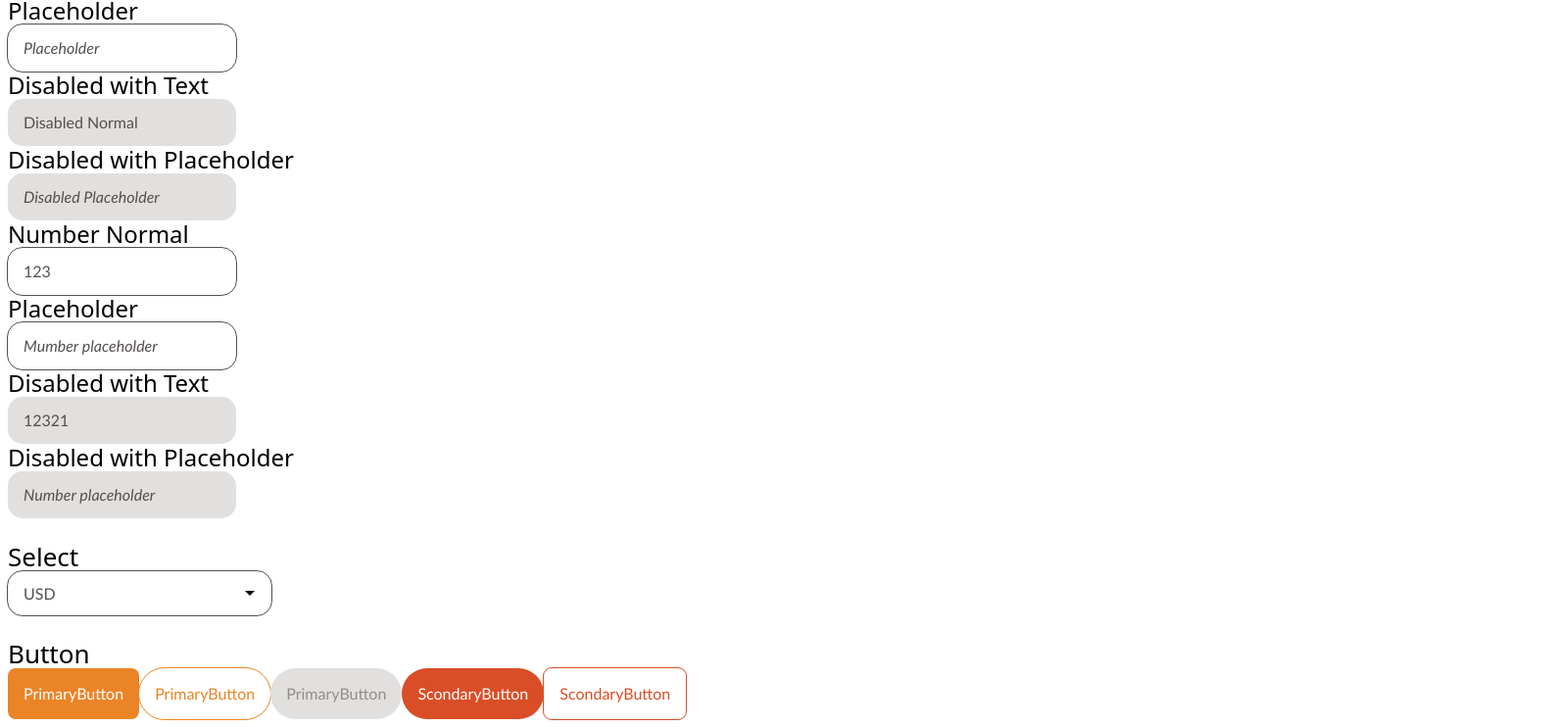
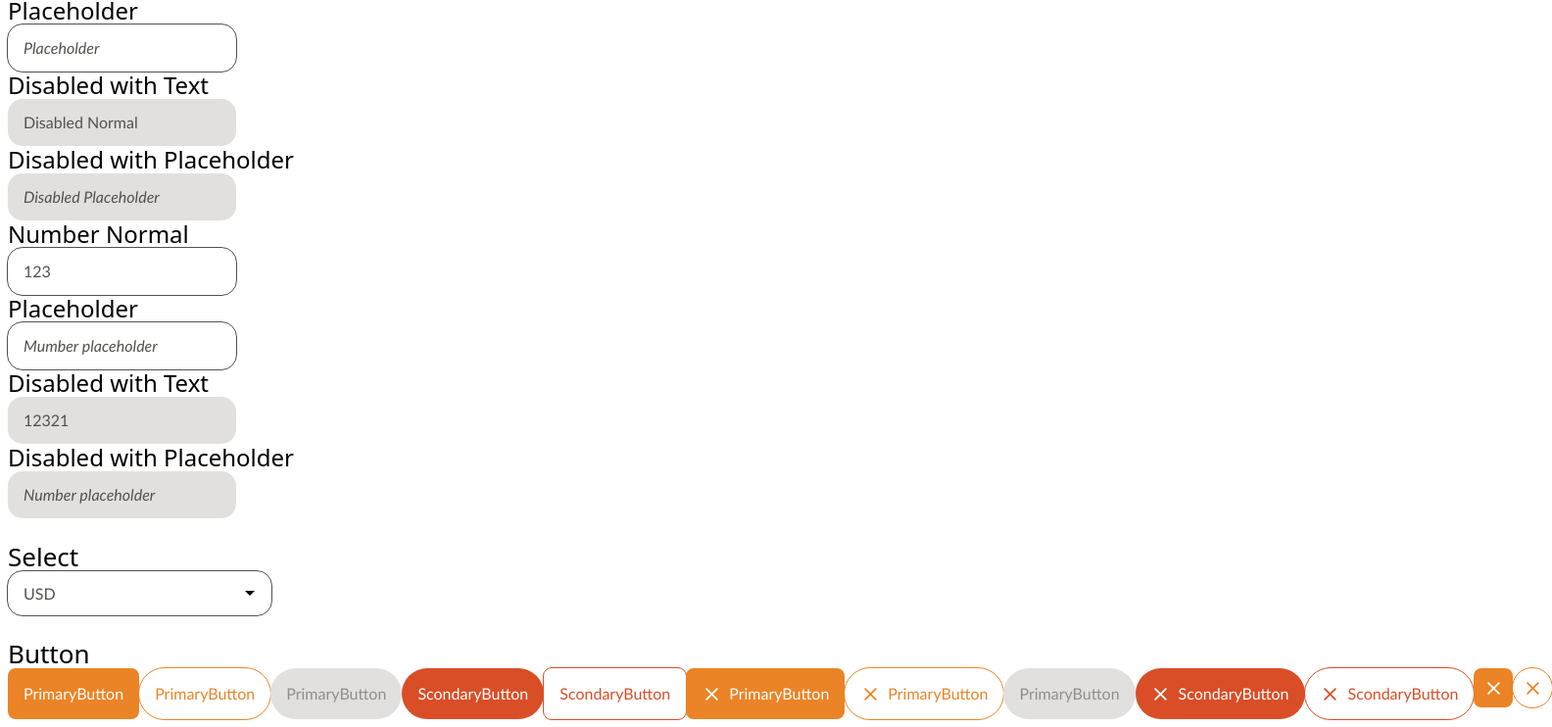
Before and after one commit to Icarus1223/Creato-Nextjs, a Next.js app: page / in a window 1280 px wide. Shown: the part 539-1281 px from the top of the page at 98% size, 1584 px wide, since content can reach past the window. Built offline with nearby package versions, Linux system fonts and the light colour scheme.

Commit message:
Button Comp finished

```diff
--- a/pages/index.tsx
+++ b/pages/index.tsx
@@ -1,4 +1,5 @@
 import { Button } from "../src/components/Button";
+import Icon from "../src/components/Icon";
 
 export default function Home() {
   return (
@@ -46,11 +47,20 @@ export default function Home() {
       </select>
       <br /><br />
       <h1>Button</h1>
-      <Button.PrimaryButton value="PrimaryButton" rounded="true"></Button.PrimaryButton>
-      <Button.PrimaryButton value="PrimaryButton" outline="true"></Button.PrimaryButton>
-      <Button.PrimaryButton value={"PrimaryButton"} disabled></Button.PrimaryButton>
-      <Button.SecondaryButton value="ScondaryButton"></Button.SecondaryButton>
-      <Button.SecondaryButton value="ScondaryButton" outline="true" rounded="true"></Button.SecondaryButton>
+      <div className="flex">
+        <Button.PrimaryButton value="PrimaryButton" rounded="true"></Button.PrimaryButton>
+        <Button.PrimaryButton value="PrimaryButton" outline="true"></Button.PrimaryButton>
+        <Button.PrimaryButton value={"PrimaryButton"} disabled></Button.PrimaryButton>
+        <Button.SecondaryButton value="ScondaryButton"></Button.SecondaryButton>
+        <Button.SecondaryButton value="ScondaryButton" outline="true" rounded="true"></Button.SecondaryButton>
+        <Button.PrimaryButton value="PrimaryButton" rounded="true"><Icon icon="close" /></Button.PrimaryButton>
+        <Button.PrimaryButton value="PrimaryButton" outline="true"><Icon icon="close" /></Button.PrimaryButton>
+        <Button.PrimaryButton value={"PrimaryButton"} disabled></Button.PrimaryButton>
+        <Button.SecondaryButton value="ScondaryButton"><Icon icon="close" /></Button.SecondaryButton>
+        <Button.SecondaryButton value="ScondaryButton" outline="true"><Icon icon="close" /></Button.SecondaryButton>
+        <Button.PrimaryButton rounded="true"><Icon icon="close" /></Button.PrimaryButton>
+        <Button.PrimaryButton outline="true"><Icon icon="close" /></Button.PrimaryButton>
+      </div>
     </div>
   );
 }
--- a/src/components/Button/BaseButton.tsx
+++ b/src/components/Button/BaseButton.tsx
@@ -9,7 +9,7 @@ export interface BaseButtonProps extends IBaseButtonProps {
 }
 
 function BaseButton({ className, children, ...props }: BaseButtonProps) {
-    return <button className={`btn ${className}`}{...props}>{children}</button>
+    return <button className={`${props.value ? 'btn' : 'btn-icon'} ${className}`}{...props}>{children}</button>
 }
 
 export default BaseButton
--- a/src/components/Button/PrimaryButton.tsx
+++ b/src/components/Button/PrimaryButton.tsx
@@ -1,12 +1,14 @@
 import BaseButton, { BaseButtonProps } from "./BaseButton"
+
 
 export default function PrimaryButton(props: BaseButtonProps) {
     return (
         <BaseButton
             type="button"
-            className={`${props.outline === 'true' ? 'btn-primary-outline' : 'btn-primary'} ${props.rounded === 'true' ? 'btn-rounded' : 'btn-pill'}`}
+            className={`inline-flex items-center justify-center ${props.outline === 'true' ? 'btn-primary-outline' : 'btn-primary'} ${props.rounded === 'true' ? 'btn-rounded' : 'btn-pill'}`}
             {...props}
         >
+            <span className={props.children ? `w-[20px] h-[20px] ${props.value ? 'mr-2' : ''} inline-flex items-center justify-center` : ''}>{props.children}</span>
             <span>{props.value}</span>
         </BaseButton>
     )
--- a/src/components/Button/SecondaryButton.tsx
+++ b/src/components/Button/SecondaryButton.tsx
@@ -4,9 +4,10 @@ export default function PrimaryButton(props: BaseButtonProps) {
     return (
         <BaseButton
             type="button"
-            className={`${props.outline === 'true' ? 'btn-secondary-outline' : 'btn-secondary'} ${props.rounded === 'true' ? 'btn-rounded' : 'btn-pill'}`}
+            className={`inline-flex items-center justify-center ${props.outline === 'true' ? 'btn-secondary-outline' : 'btn-secondary'} ${props.rounded === 'true' ? 'btn-rounded' : 'btn-pill'}`}
             {...props}
         >
+            <span className={props.children ? `w-[20px] h-[20px] ${props.value ? 'mr-2' : ''} inline-flex items-center justify-center` : ''}>{props.children}</span>
             <span>{props.value}</span>
         </BaseButton>
     )
--- a/src/components/Button1.tsx
+++ b/src/components/Button1.tsx
@@ -50,12 +50,12 @@ export default function Button(props: ButtonProps) {
                 <div className={text ? 'w-[20px] h-[20px] flex justify-center items-center mr-[8px]' : ''}>
                     <Icon
                         icon={icon}
-                        color={`
-                            transition duration-300
-                            ${disabled ? 'fill-neutral-500' :
-                                color ? (outlined && hover) || !outlined ?
-                                    'fill-white' : `${buttonConfig[color].iconColor}` : ''}
-                        `}
+                        // color={`
+                        //     transition duration-300
+                        //     ${disabled ? 'fill-neutral-500' :
+                        //         color ? (outlined && hover) || !outlined ?
+                        //             'fill-white' : `${buttonConfig[color].iconColor}` : ''}
+                        // `}
                     />
                 </div>
             }
--- a/src/components/Icon.tsx
+++ b/src/components/Icon.tsx
@@ -1,12 +1,11 @@
-import CloseIcon from "./svgs"
+import CloseIcon from "./svg"
 
 interface IconProps {
-    icon: string,
-    color: string
+    icon: string
 }
 
 export default function Icon(props: IconProps) {
-    const { icon, color } = props
-    if(icon === 'close') return <CloseIcon color={color} />
+    const { icon } = props
+    if (icon === 'close') return <CloseIcon />
     else return null
 }
--- a/src/components/svgs.tsx
+++ b/src/components/svg.tsx
@@ -1,6 +1,6 @@
 export default function CloseIcon(props: any) {
     return (
-        <svg className={`transition duration-300 ${props.color}`} width="13" height="13" viewBox="0 0 13 13" xmlns="http://www.w3.org/2000/svg">
+        <svg className={props.classNames} width="13" height="13" viewBox="0 0 13 13" xmlns="http://www.w3.org/2000/svg">
             <path fillRule="evenodd" clipRule="evenodd" d="M11.2328 12.4685C11.5746 12.8102 12.1286 12.8102 12.4703 12.4685C12.812 12.1268 12.812 11.5728 12.4703 11.2311L7.68861 6.44941L12.4695 1.66852C12.8112 1.32682 12.8112 0.772796 12.4695 0.431087C12.1278 0.0893785 11.5738 0.0893785 11.2321 0.431087L6.45117 5.21198L1.67028 0.431086C1.32857 0.0893775 0.774551 0.0893775 0.432842 0.431086C0.0911338 0.772795 0.0911338 1.32681 0.432842 1.66852L5.21373 6.44942L0.432063 11.2311C0.0903541 11.5728 0.0903541 12.1268 0.432063 12.4685C0.773772 12.8102 1.32779 12.8102 1.6695 12.4685L6.45117 7.68685L11.2328 12.4685Z"/>
         </svg>
     )
--- a/styles/globals.css
+++ b/styles/globals.css
@@ -139,6 +139,10 @@ button[type="button"]:disabled:active {
     @apply px-4 py-4
 }
 
+.btn-icon {
+    @apply px-2.5 py-2.5 w-[40px] h-[40px]
+}
+
 .btn-rounded {
     @apply rounded-[8px]
 }
@@ -151,14 +155,38 @@ button[type="button"]:disabled:active {
     @apply bg-primary-600 hover:bg-primary-300 active:bg-primary-600 text-shades-0
 }
 
+.btn-primary svg {
+    @apply fill-shades-0 transition duration-300
+}
+
 .btn-primary-outline {
     @apply outline outline-1 text-primary-600 bg-shades-0 hover:text-shades-0 hover:bg-primary-300 hover:outline-none active:bg-primary-600
+}
+
+.btn-primary-outline svg {
+    @apply fill-primary-600 transition duration-300
+}
+
+.btn-primary-outline:hover svg {
+    @apply fill-shades-0
 }
 
 .btn-secondary {
     @apply bg-secondary-600 hover:bg-secondary-300 active:bg-secondary-600 text-shades-0
 }
 
+.btn-secondary svg {
+    @apply fill-shades-0 transition duration-300
+}
+
 .btn-secondary-outline {
     @apply outline outline-1 text-secondary-600 bg-shades-0 hover:text-shades-0 hover:bg-secondary-300 hover:outline-none active:bg-secondary-600
 }
+
+.btn-secondary-outline svg {
+    @apply fill-secondary-600 transition duration-300
+}
+
+.btn-secondary-outline:hover svg {
+    @apply fill-shades-0
+}
```
